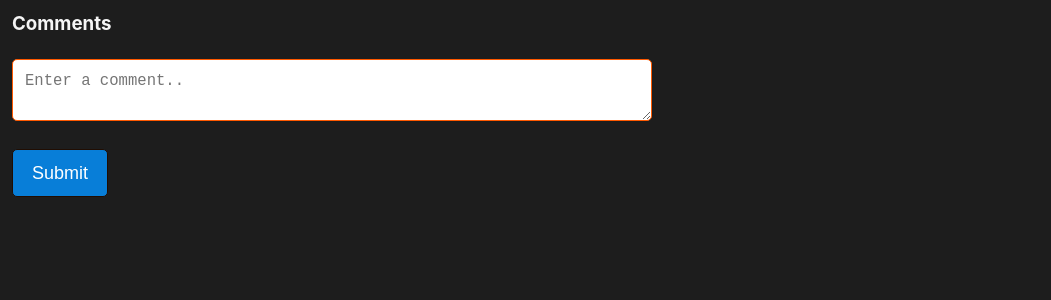
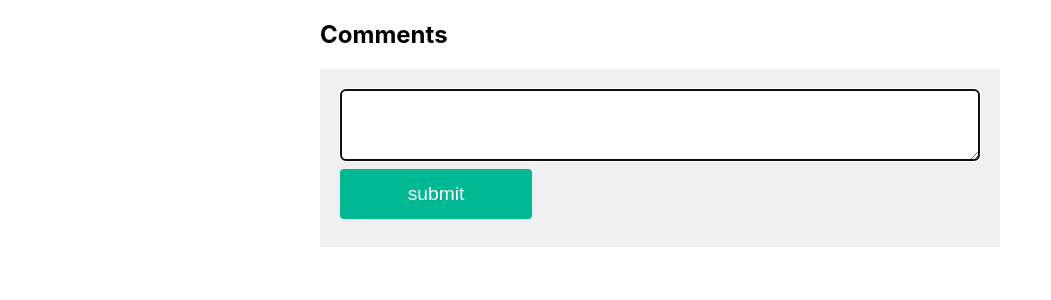
Before and after one commit to devefe1/nutri_royalapp, a React (Create React App) app in the folder nutri_royal/: page / in a window 1280 px wide. Shown: the top 300 px of the page, without its empty margins (0-1051 px from the left). Built offline with nearby package versions, Linux system fonts and the light colour scheme.

Commit message:
working and styled comment section

```diff
--- a/nutri_royal/src/App.css
+++ b/nutri_royal/src/App.css
@@ -1,50 +1,50 @@
-body{
-  background-color: rgba(0, 0, 0, 0.886);
-}
-
-.title{
-  color: whitesmoke;
-  margin: 12px;
-}
-
-form{
-  font-weight: 550;
-  margin-bottom: .2in;
+.App {
+  margin:auto;
   width: 50%;
 }
 
-.text-field{
-  /* 1.
-     width of boxes
-     extra width in boxes
-     margin around the boxes
-     border- outer edges of boxes
-     border rad- rounds the egdes
-     border box- resizes the box
-     */
+.outer-comment-box {
   width: 100%;
-  padding: 12px;
-  margin: 12px;
-  border: 1px solid rgb(255, 89, 0);
+  background-color: rgba(181, 181, 181, 0.208);
+  border-radius: 5xp;
+  padding: 20px;
+}
+
+.inner-comment-box {
+  /* padding - is for the inside of the box  */
+  /* border - gets rid of the wierd shadow around / inside the commetnt box */
+  width: 100%;
+  padding: 20px 5px;
+  display: grid;
+  border: 1px solid #ccc;
   border-radius: 5px;
   box-sizing: border-box;
+  font-size: medium;
+}
+
+.submit-button {
+  width: 30%;
+  background-color: #00b894;
+  color: white;
+  padding: 14px 20px;
+  margin: 8px 0;
+  border: none;
+  border-radius: 4px;
+  cursor: pointer;
   font-size: larger;
 }
 
-#title{
-  text-align: left;
+.list-elements {
+  list-style: none;
+  color: rgb(29, 3, 3);
+  background-color: rgba(181, 181, 181, 0.439);
 }
 
-button{
-  padding: 12px;
-  margin: 12px;
-  background-color: rgb(8, 126, 216);
-  color: white;
-  font-weight: 500;
-  font-size: large;
-  height: .5in;
-  width: 1in;
-  border: 1px solid rgb(32, 13, 2);
-  border-radius: 5px;
-  box-sizing: border-box;
+.remove-edit-buttons {
+  display: inline-block;
+  height: auto;
+  width: auto;
+  border-radius: 7px;
+  border: 1px solid #00b894;
+  margin: 3px 5px;
 }
--- a/nutri_royal/src/App.js
+++ b/nutri_royal/src/App.js
@@ -1,28 +1,21 @@
 import CommentForm from './components/CommentForm';
-import React, { Component }from 'react';
 import './App.css';
+import React, { Component } from 'react';
+
 
 class App extends Component {
-  state = {
-
-  };
-  // onsubmit shows user input in concole
-  // console.log(`What the user just entered: ${displayBoxInput}`) --> what it says
-    // this.setState(`${displayBoxInput}`) - and below renders to page
-
-    onSubmit = () => {
-
-     }
+  constructor(props) {
+    super(props);
+    this.state = {  };
+  }
 
   render() {
     return (
-      <div>
-        {/* //onSubmit=displaBoxIn... shows user input in concole */}
-        {/* 2. inside of ptag will be an empty object and JSON stringify makes it looks "nice" */}
+      <div className="App">
         <CommentForm />
+      </div>
 
-      </div>
-     );
+    );
   }
 }
 
--- a/nutri_royal/src/components/CommentForm.js
+++ b/nutri_royal/src/components/CommentForm.js
@@ -1,44 +1,91 @@
-import React from 'react';
+import React, { Component } from 'react';
 
-class controlledCompForm extends React.Component {
-  constructor(props){
+class CommentForm extends Component {
+  constructor(props) {
     super(props);
-
     this.state = {
       act: 0,
       index: '',
-    }
-  //bind this to control for the component
-  this.onInput = this.onInput.bind(this);
+      inputs: []
+     };
   }
 
-  onInput(e) {
-    // (e.target.name, e.target.value);
-    // I think this updates the states in the console
-
+  componentDidMount(){
+    this.refs.name.focus();
   }
 
-  onSubmit(e){
-    // 2 .lets us see the values of whats submitted
-    // 2. clear after obsubmit use -> this.setState( add empty key value pairs)
-      //
-    // 2. this.props.onSubmit(this.state) --> shows user input in concole
+  fSubmit = (e) =>{
+    e.preventDefault()
+    console.log('try');
 
+    let inputs = this.state.inputs;
+    let name = this.refs.name.value;
+
+    if(this.state.act === 0){  //new
+      let data = {
+        name,
+      }
+      inputs.push(data);
+    }else{                    //update
+      let index = this.state.index;
+      inputs[index].name = name;
+    }
+
+    this.setState({
+      inputs: inputs,
+      act: 0
+    })
+
+
+    this.refs.combox.reset();
+    this.refs.combox.focus(); // makes the form able to re-focus and submit successfully ev
+  }
+
+  fRemove = (i) => {
+    let inputs = this.state.inputs;
+    //inputs.splice {i, 1}  <-- 1 separates each comment so that each comment gets deleted separately
+    inputs.splice(i, 1);
+    this.setState({
+      inputs: inputs
+    });
+  }
+
+  // .value targets the <ref> in the
+  fEdit = (i) => {
+    let data = this.state.inputs[i];
+    this.refs.name.value = data.name;
+
+    this.setState({
+      act: 1,
+      index: i,
+    })
   }
 
 
-  render(){
-  return (
-    <div className="reactapp">
+  render() {
+    let inputs = this.state.inputs;
+    return (
+      <div className="CommentForm">
+        <h2> Comments </h2>
+        <form ref="combox" className="outer-comment-box">
+          {/* the ref helps with the focus */}
+          <textarea ref="name" placeholder="Add a comment.." className="inner-comment-box"> </textarea>
+          <button onClick={this.fSubmit} className="submit-button">submit </button>
+        </form>
 
-     <h3 className="title" > Comments </h3>
-     <form ref="comment-form" className="comment-form">
-      <textarea ref="comment" placeholder="Enter a comment.." className="text-field"></textarea>
-      <button onClick={this.onSubmit} className="submit-button"> Submit </button>
-     </form>
+        <pre>
+          {inputs.map((data, i) =>
+          <li key={i} className="list-elements">
+             {data.name}
+            <button onClick={()=>this.fRemove(i)} className="remove-edit-buttons">remove </button>
+            <button onClick={()=>this.fEdit(i)} className="remove-edit-buttons">edit </button>
+          </li>
+            )}
+        </pre>
 
-   </div>
-  );
+      </div>
+
+    );
+  }
 }
-}
-export default controlledCompForm;
+export default CommentForm;
```
